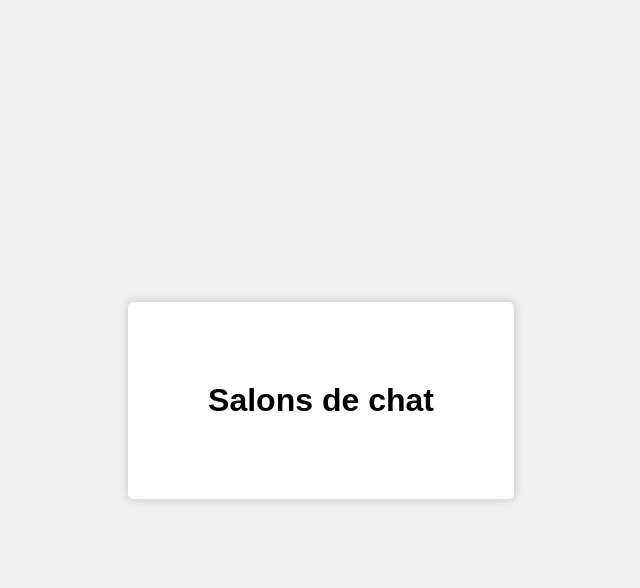
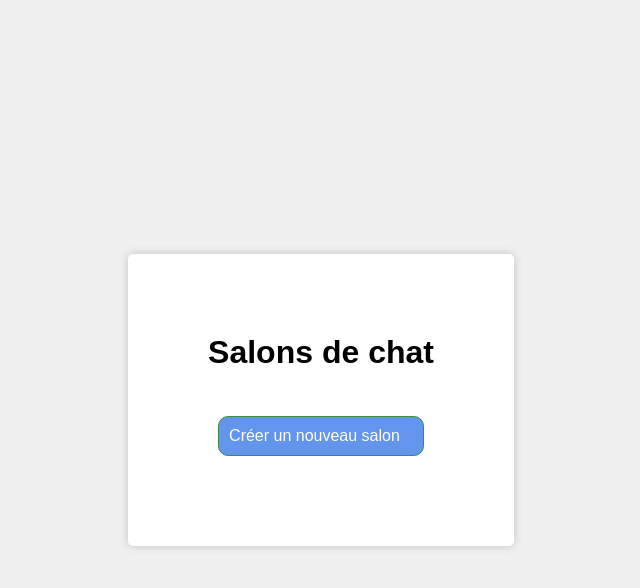
Before and after one commit to TitouanPastor/Messaging-System, a PHP site: page /rooms.php in a window 1280 px wide. Shown: the top 588 px of the page, without its empty margins (319-959 px from the left). Run offline with PHP 8.4, Linux system fonts and the light colour scheme; data that the repository does not hold is empty.

Commit message:
add possibilty to create a room and fix bug room

```diff
--- /dev/null
+++ b/php/getRooms.php
@@ -0,0 +1,15 @@
+
+<?php
+
+    require_once('connectToDB.php');
+
+
+    $sql = new connectToBD();
+    $linkpdo = $sql->getConnection();
+
+    $req = $linkpdo->prepare("SELECT DISTINCT room FROM chat order by room");
+    $req->execute();
+    echo json_encode($req->fetchAll(PDO::FETCH_ASSOC));
+
+
+?>
--- a/php/room.php
+++ b/php/room.php
@@ -8,15 +8,8 @@
             $this->linkpdo = $sql->getConnection();
         }
 
-        public function getRooms(){
-            $stmt = $this->linkpdo->prepare("SELECT DISTINCT room FROM chat order by room");
-            $stmt->execute();
-            $result = $stmt->fetchAll(PDO::FETCH_ASSOC);
-            return $result;
-        }
-
         public function nbRooms(){
-            $stmt = $this->linkpdo->prepare("SELECT DISTINCT room FROM chat order by room");
+            $stmt = $this->linkpdo->prepare("SELECT DISTINCT room FROM chat");
             $stmt->execute();
             $result = $stmt->rowCount();
             return $result;
--- a/style.css
+++ b/style.css
@@ -117,13 +117,24 @@ input[type="submit"]:hover {
     border-radius: 10px;
     background-color: #3e8e41;
     list-style: none;
+    text-align: center;
 }
 
 .room a{
     color: #fff;
     text-decoration: none;
+
 }
 
 #roomList{
     padding : 80px;
 }
+
+.add{
+    margin-top: 45px;
+    display: flex;
+    background-color: cornflowerblue;
+    align-self: center;
+    color: #fff;
+    text-decoration: none;
+}
--- a/views/rooms.php
+++ b/views/rooms.php
@@ -6,26 +6,44 @@
     <meta http-equiv="X-UA-Compatible" content="IE=edge">
     <meta name="viewport" content="width=device-width, initial-scale=1.0">
     <link rel="stylesheet" href="../style.css">
+    <script src="https://ajax.googleapis.com/ajax/libs/jquery/3.5.1/jquery.min.js"></script>
     <title>Salons de chat</title>
 </head>
-
+<?php
+    require_once('../php/room.php');
+    $room = new Room();
+?>
 <body>
 
     <div id="roomList">
         <h1>Salons de chat</h1>
-        <ul>
-            <?php
-
-            require_once('../php/room.php');
-            $room = new Room();
-            $rooms = $room->getRooms();
-            foreach ($rooms as $room) {
-                echo '<li class="room"><a href="afficher.php?room=' . $room['room'] . '">Salle ' . $room['room'] . '</a></li>';
-            }
-
-            ?>
-        </ul>
+        <div id="rooms"></div>
+        <a class="room add" href="afficher.php?room=<?php echo $room->nbRooms() + 1; ?>">Créer un nouveau salon</a>
     </div>
 </body>
+<script>
+    $(document).ready(function() {
+        getRooms();
+        setInterval(getRooms, 1000);
+    });
+
+    function getRooms() {
+        var room = $('#room').val();
+        $.ajax({
+            url: '../php/getRooms.php',
+            type: 'GET',
+            success: function(data) {
+                messages = JSON.parse(data);
+                var html = '';
+                for (var i = 0; i < messages.length; i++) {
+                    html += '<li class="room"> <a href="afficher.php?room="'+ messages[i].room+'">Salon ' + messages[i].room + '</a></li>'  ;
+                }
+                $('#rooms').html(html);
+            },
+            error: function() {
+                alert('Erreur lors de la récupération des messages !');
+            }
+        })};
+        </script>
 
 </html>
```
